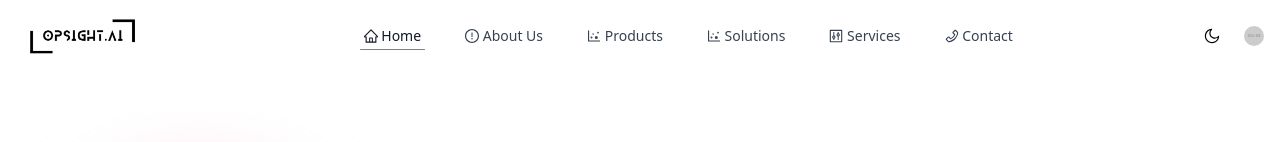
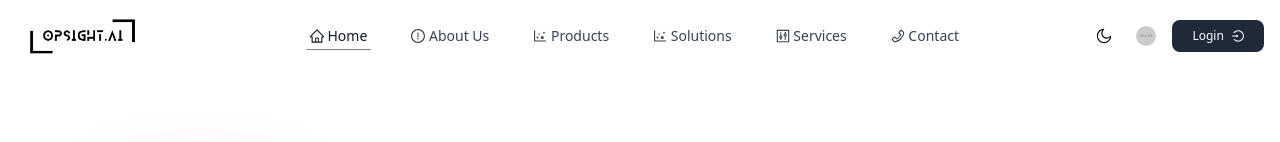
Before and after one commit to weebo-ary/opsight, a React (Create React App) app: page / in a window 1280 px wide. Shown: the top 142 px of the page. Built offline with nearby package versions, Linux system fonts and the light colour scheme.

Commit message:
updated Nav

```diff
--- a/src/components/nav/nav.js
+++ b/src/components/nav/nav.js
@@ -4,7 +4,7 @@ import DropdownMenu from "../dropdown/DropdownMenu";
 import DropdownMenuProducts from "../dropdown/DropDownProducts";
 import DarkLogo from "../../assets/Logo/DarkLogo.png";
 import LightLogo from "../../assets/Logo/LightLogo.png";
-import { MenuOutlined } from "@ant-design/icons";
+import { LoginOutlined, MenuOutlined } from "@ant-design/icons";
 import { NavLink } from "react-router-dom";
 import "./nav.css";
 import Sidebar from "../Drawer/Sidebar";
@@ -36,7 +36,7 @@ const Navbar = () => {
     setSidebarOpen(!sidebarOpen);
   };
 
-   useEffect(() => {
+  useEffect(() => {
     const handleScroll = () => {
       if (window.scrollY > 50) {
         setIsScrolled(true);
@@ -100,7 +100,8 @@ const Navbar = () => {
             onMouseEnter={() => setDropdownProduct(true)}
             onMouseLeave={() => setDropdownProduct(false)}
           >
-            <DotChartOutlined /> <span style={{ cursor: "pointer" }}>Products</span>
+            <DotChartOutlined />{" "}
+            <span style={{ cursor: "pointer" }}>Products</span>
             {dropdownOpenProduct && <DropdownMenuProducts />}
           </div>
 
@@ -109,7 +110,8 @@ const Navbar = () => {
             onMouseEnter={() => setDropdownOpen(true)}
             onMouseLeave={() => setDropdownOpen(false)}
           >
-            <DotChartOutlined /> <span style={{ cursor: "pointer" }}>Solutions</span>
+            <DotChartOutlined />{" "}
+            <span style={{ cursor: "pointer" }}>Solutions</span>
             {dropdownOpen && <DropdownMenu />}
           </div>
           <div
@@ -117,7 +119,8 @@ const Navbar = () => {
             onMouseEnter={() => setDropdownServices(true)}
             onMouseLeave={() => setDropdownServices(false)}
           >
-            <ControlOutlined /> <span style={{ cursor: "pointer" }}>Services</span>
+            <ControlOutlined />{" "}
+            <span style={{ cursor: "pointer" }}>Services</span>
             {dropdownOpenServices && <DropdownMenuServices />}
           </div>
           <NavLink
@@ -128,11 +131,11 @@ const Navbar = () => {
                 : "relative text-sm p-1 font-medium text-gray-700 dark:text-gray-300 marker-underline hover:text-gray-500 dark:hover:text-indigo-400"
             }
           >
-           <PhoneOutlined /> Contact
+            <PhoneOutlined /> Contact
           </NavLink>
         </div>
       </div>
-      <div className="flex items-center space-x-4">
+      <div className="flex items-center space-x-4 md:space-x-4 sm:space-x-3 xs:space-x-3">
         <div
           className="md:hidden xs:flex p-2 rounded-md bg-transparent hover:text-gray-500 dark:hover:text-gray-300 text-black dark:text-white transition duration-500"
           onClick={toggleSidebar}
@@ -145,7 +148,11 @@ const Navbar = () => {
           alt="User Avatar"
           className="h-5 w-5 rounded-full"
         />
+        <button className="flex items-center justify-center p-3 md:p-5 md:py-2 sm:p-2 xs:p-2 md:ml-0 xs:ml-5 bg-gray-800 hover:bg-gray-600 dark:hover:bg-gray-900 dark:bg-gray-700 text-white rounded-lg">
+          <span className="md:text-xs sm:text-xs xs:text-xs">Login <LoginOutlined style={{marginLeft:'5px'}}/></span>
+        </button>
       </div>
+
       <Sidebar isOpen={sidebarOpen} toggleSidebar={toggleSidebar} />
     </nav>
   );
```
